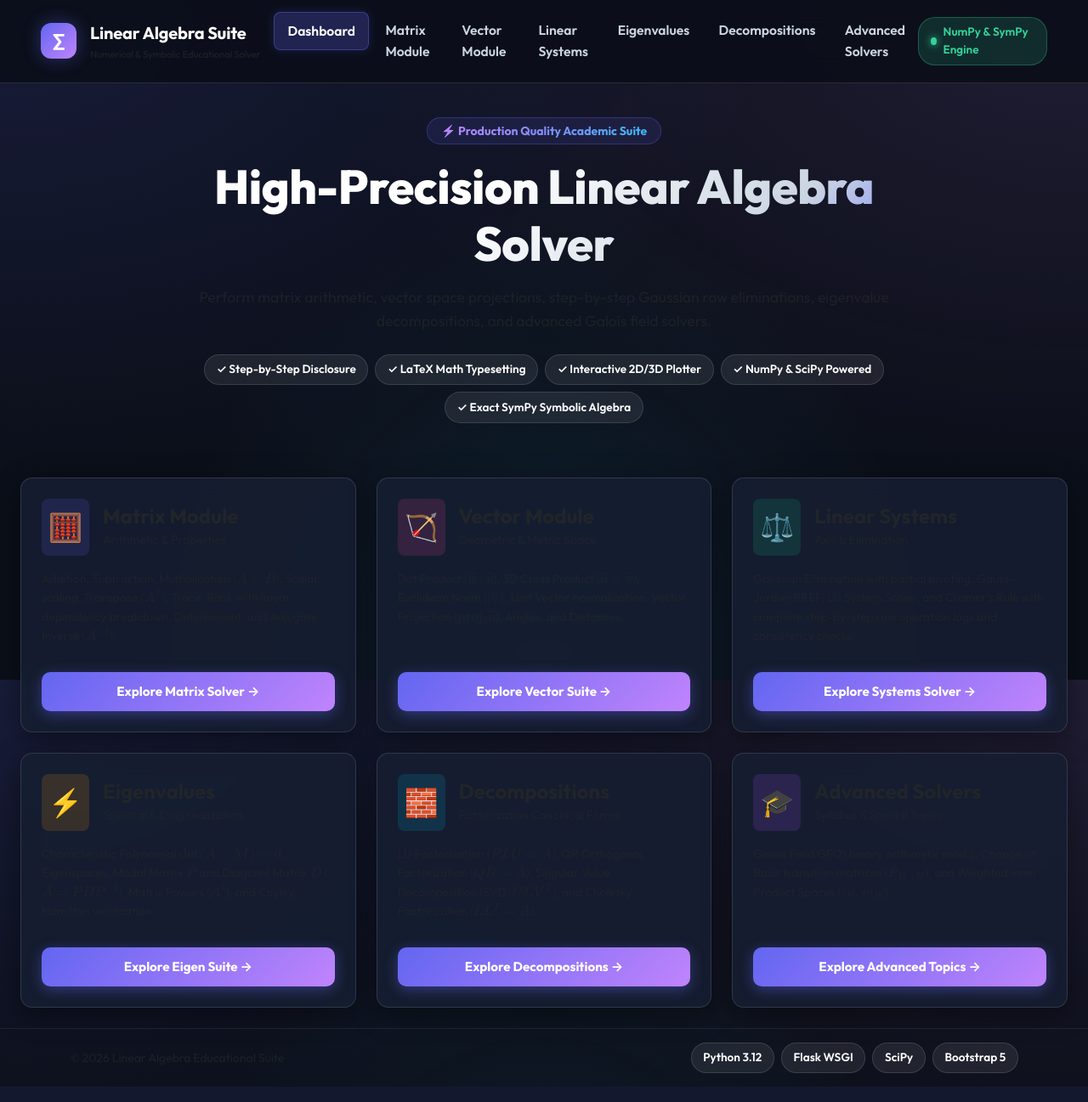
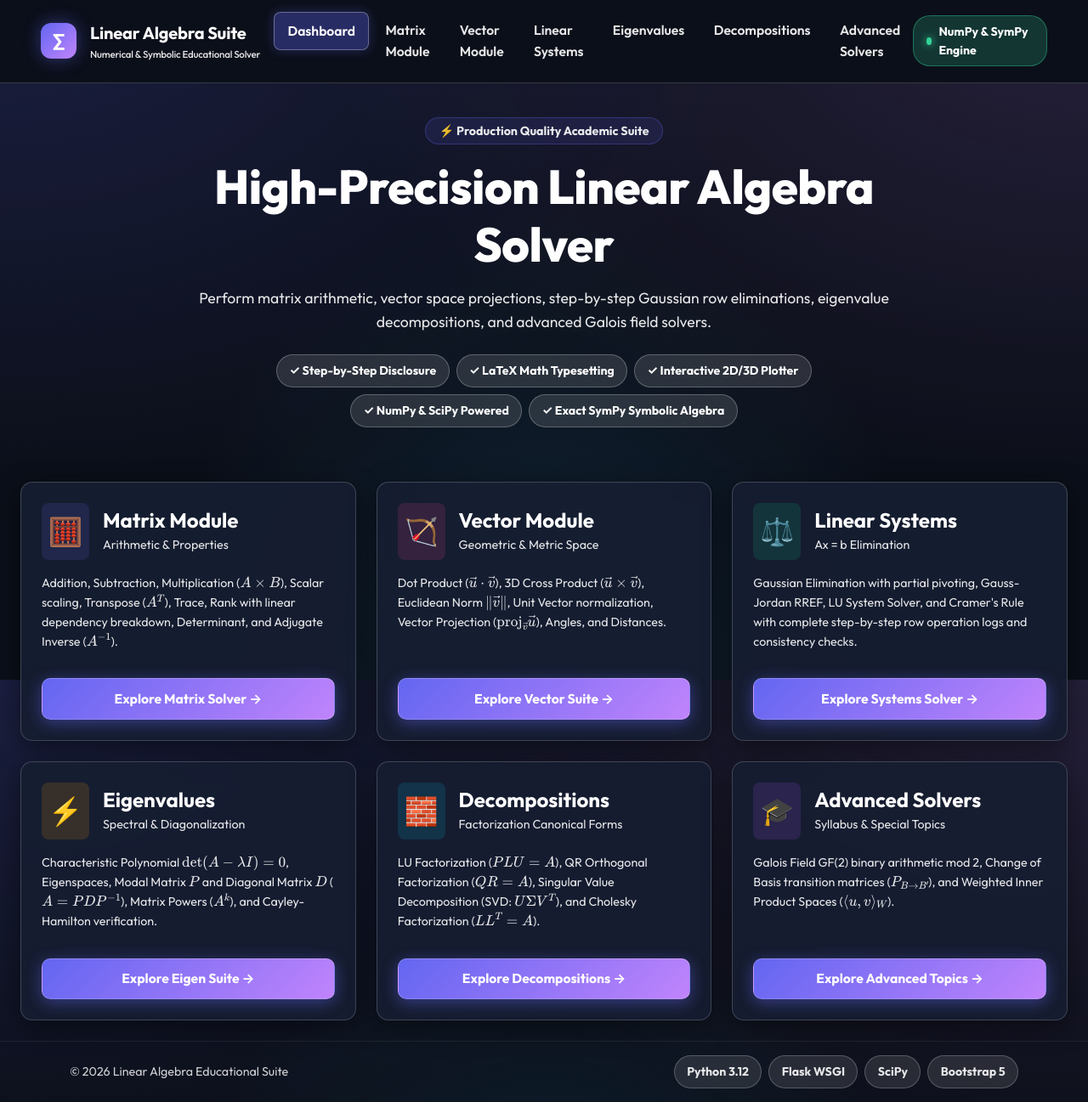
Before and after one commit to anujtiwari1427/linear-algebra-solver, a Flask app: page / in a window 1280 px wide. Shown: the whole page at 85% size. Run offline with Flask 3, Linux system fonts and the light colour scheme; parts of the project's set-up code (start-up, migrations or seed data) failed here and were passed over; some libraries are stand-ins or nearby versions.

Commit message:
Update all text elements to high-contrast white color

```diff
--- a/static/css/style.css
+++ b/static/css/style.css
@@ -1,29 +1,29 @@
 /* ==========================================================================
-   Linear Algebra Educational Suite - High Readability & Dark Theme UI
+   Linear Algebra Educational Suite - Pure White Text & High Contrast UI
    ========================================================================== */
 
 @import url('https://fonts.googleapis.com/css2?family=Fira+Code:wght@500;600;700&family=Inter:wght@400;500;600;700;800&family=Outfit:wght@400;500;600;700;800&display=swap');
 
 :root {
     --bg-main: #0b0f19;
-    --bg-card: rgba(22, 30, 49, 0.88);
-    --bg-card-hover: rgba(30, 41, 66, 0.95);
-    --glass-border: rgba(255, 255, 255, 0.12);
+    --bg-card: rgba(22, 30, 49, 0.92);
+    --bg-card-hover: rgba(30, 41, 66, 0.98);
+    --glass-border: rgba(255, 255, 255, 0.18);
 
-    /* High Contrast Palette */
+    /* Palette Accents */
     --primary: #6366f1;
     --primary-light: #818cf8;
-    --primary-glow: rgba(99, 102, 241, 0.4);
+    --primary-glow: rgba(99, 102, 241, 0.45);
     --accent-purple: #c084fc;
     --accent-pink: #f472b6;
     --accent-cyan: #38bdf8;
     --accent-emerald: #34d399;
     --accent-amber: #fbbf24;
 
-    /* High Contrast Typography Colors */
+    /* ALL TEXT WHITE */
     --text-primary: #ffffff;
-    --text-secondary: #cbd5e1;
-    --text-muted: #94a3b8;
+    --text-secondary: #ffffff;
+    --text-muted: #ffffff;
 
     --font-sans: 'Outfit', 'Inter', system-ui, -apple-system, sans-serif;
     --font-mono: 'Fira Code', monospace;
@@ -33,22 +33,33 @@
     --radius-lg: 20px;
 }
 
+/* Force All Elements to Pure White Text */
+*, *::before, *::after, body, p, span, div, h1, h2, h3, h4, h5, h6, label, td, th, input, button, select, a, small, code, pre {
+    color: #ffffff !important;
+}
+
 body {
     background-color: var(--bg-main);
     background-image:
-        radial-gradient(at 0% 0%, rgba(99, 102, 241, 0.15) 0px, transparent 50%),
-        radial-gradient(at 100% 0%, rgba(192, 132, 252, 0.12) 0px, transparent 50%),
-        radial-gradient(at 50% 100%, rgba(56, 189, 248, 0.1) 0px, transparent 50%);
+        radial-gradient(at 0% 0%, rgba(99, 102, 241, 0.18) 0px, transparent 50%),
+        radial-gradient(at 100% 0%, rgba(192, 132, 252, 0.15) 0px, transparent 50%),
+        radial-gradient(at 50% 100%, rgba(56, 189, 248, 0.12) 0px, transparent 50%);
     background-attachment: fixed;
-    color: var(--text-primary);
+    color: #ffffff !important;
     font-family: var(--font-sans);
-    font-size: 1rem;
+    font-size: 1.02rem;
     line-height: 1.6;
     min-height: 100vh;
     display: flex;
     flex-direction: column;
     -webkit-font-smoothing: antialiased;
     -moz-osx-font-smoothing: grayscale;
+}
+
+/* Bootstrap Text Muted Override */
+.text-muted, .text-secondary, .small, small {
+    color: #ffffff !important;
+    opacity: 0.9;
 }
 
 /* Custom Scrollbar */
@@ -60,16 +71,16 @@ body {
     background: var(--bg-main);
 }
 ::-webkit-scrollbar-thumb {
-    background: #334155;
+    background: #475569;
     border-radius: 5px;
 }
 ::-webkit-scrollbar-thumb:hover {
-    background: #475569;
+    background: #64748b;
 }
 
 /* Navbar */
 .navbar-custom {
-    background: rgba(11, 15, 25, 0.92) !important;
+    background: rgba(11, 15, 25, 0.95) !important;
     backdrop-filter: blur(16px);
     -webkit-backdrop-filter: blur(16px);
     border-bottom: 1px solid var(--glass-border);
@@ -83,7 +94,7 @@ body {
     width: 42px;
     height: 42px;
     background: linear-gradient(135deg, var(--primary), var(--accent-purple));
-    color: #ffffff;
+    color: #ffffff !important;
     border-radius: 12px;
     font-weight: 800;
     font-size: 1.35rem;
@@ -91,46 +102,46 @@ body {
 }
 
 .navbar-brand {
-    font-weight: 700;
-    font-size: 1.25rem;
+    font-weight: 800;
+    font-size: 1.3rem;
     color: #ffffff !important;
     letter-spacing: -0.2px;
 }
 
 .nav-link {
-    color: var(--text-secondary) !important;
+    color: #ffffff !important;
     font-weight: 600;
     font-size: 0.98rem;
     padding: 0.55rem 0.95rem !important;
     border-radius: var(--radius-sm);
     transition: all 0.2s ease;
+    opacity: 0.9;
 }
 
 .nav-link:hover {
     color: #ffffff !important;
-    background: rgba(255, 255, 255, 0.08);
+    background: rgba(255, 255, 255, 0.12);
+    opacity: 1;
 }
 
 .nav-link.active {
     color: #ffffff !important;
-    background: rgba(99, 102, 241, 0.25) !important;
-    border: 1px solid rgba(99, 102, 241, 0.4);
-    box-shadow: 0 0 12px rgba(99, 102, 241, 0.2);
+    background: rgba(99, 102, 241, 0.35) !important;
+    border: 1px solid rgba(255, 255, 255, 0.3);
+    box-shadow: 0 0 14px rgba(99, 102, 241, 0.3);
+    opacity: 1;
 }
 
-/* Hero & Typography */
+/* Hero Titles */
 .text-gradient {
-    background: linear-gradient(135deg, #ffffff 40%, #cbd5e1 80%, var(--primary-light) 100%);
-    -webkit-background-clip: text;
-    -webkit-text-fill-color: transparent;
+    color: #ffffff !important;
     font-weight: 800;
     letter-spacing: -0.5px;
 }
 
 .text-gradient-accent {
-    background: linear-gradient(135deg, var(--accent-purple), var(--primary-light), var(--accent-cyan));
-    -webkit-background-clip: text;
-    -webkit-text-fill-color: transparent;
+    color: #ffffff !important;
+    font-weight: 700;
 }
 
 /* Glassmorphism Cards */
@@ -140,22 +151,22 @@ body {
     -webkit-backdrop-filter: blur(12px);
     border: 1px solid var(--glass-border);
     border-radius: var(--radius-md);
-    box-shadow: 0 8px 32px 0 rgba(0, 0, 0, 0.4);
+    box-shadow: 0 8px 32px 0 rgba(0, 0, 0, 0.45);
     transition: all 0.25s ease;
 }
 
 .card-custom:hover {
-    border-color: rgba(255, 255, 255, 0.22);
-    box-shadow: 0 12px 40px 0 rgba(0, 0, 0, 0.5);
+    border-color: rgba(255, 255, 255, 0.3);
+    box-shadow: 0 12px 40px 0 rgba(0, 0, 0, 0.55);
 }
 
 .card-header-custom {
     background: transparent;
     border-bottom: 1px solid var(--glass-border);
     padding: 1.2rem 1.5rem;
-    font-weight: 700;
-    font-size: 1.1rem;
-    color: #ffffff;
+    font-weight: 800;
+    font-size: 1.15rem;
+    color: #ffffff !important;
     display: flex;
     align-items: center;
     justify-content: space-between;
@@ -174,7 +185,7 @@ body {
     position: absolute;
     top: 0; bottom: 0;
     width: 12px;
-    border: 2.5px solid var(--primary-light);
+    border: 2.5px solid #ffffff;
 }
 
 .matrix-bracket::before {
@@ -195,61 +206,61 @@ body {
 }
 
 .matrix-cell-input {
-    width: 76px;
-    height: 48px;
+    width: 78px;
+    height: 50px;
     text-align: center;
-    background-color: rgba(11, 15, 25, 0.95);
-    border: 1.5px solid #475569;
-    color: #ffffff;
+    background-color: rgba(11, 15, 25, 0.98);
+    border: 1.5px solid #64748b;
+    color: #ffffff !important;
     font-family: var(--font-mono);
-    font-size: 1.05rem;
+    font-size: 1.1rem;
     font-weight: 700;
     border-radius: var(--radius-sm);
     transition: all 0.2s ease;
 }
 
 .matrix-cell-input:focus {
-    border-color: var(--primary-light);
-    background-color: rgba(22, 30, 49, 1);
-    box-shadow: 0 0 14px var(--primary-glow);
+    border-color: #ffffff;
+    background-color: rgba(30, 41, 66, 1);
+    box-shadow: 0 0 16px rgba(255, 255, 255, 0.4);
     outline: none;
-    color: #ffffff;
+    color: #ffffff !important;
 }
 
 /* Operation Action Buttons */
 .btn-action {
     background: linear-gradient(135deg, var(--primary), var(--accent-purple));
-    color: #ffffff;
-    border: none;
+    color: #ffffff !important;
+    border: 1px solid rgba(255, 255, 255, 0.2);
     font-weight: 700;
-    font-size: 0.95rem;
-    padding: 0.7rem 1.4rem;
+    font-size: 0.98rem;
+    padding: 0.72rem 1.45rem;
     border-radius: 10px;
-    box-shadow: 0 4px 16px var(--primary-glow);
+    box-shadow: 0 4px 18px var(--primary-glow);
     transition: all 0.25s ease;
 }
 
 .btn-action:hover {
     transform: translateY(-2px);
-    box-shadow: 0 6px 22px rgba(192, 132, 252, 0.5);
-    color: #ffffff;
+    box-shadow: 0 6px 24px rgba(192, 132, 252, 0.55);
+    color: #ffffff !important;
 }
 
 .btn-preset {
-    background: rgba(255, 255, 255, 0.08);
-    border: 1px solid var(--glass-border);
-    color: #ffffff;
-    font-size: 0.88rem;
+    background: rgba(255, 255, 255, 0.12);
+    border: 1px solid rgba(255, 255, 255, 0.25);
+    color: #ffffff !important;
+    font-size: 0.9rem;
     font-weight: 600;
-    padding: 0.4rem 0.85rem;
+    padding: 0.45rem 0.9rem;
     border-radius: 6px;
     transition: all 0.2s ease;
 }
 
 .btn-preset:hover {
-    background: rgba(99, 102, 241, 0.3);
-    border-color: var(--primary-light);
-    color: #ffffff;
+    background: rgba(99, 102, 241, 0.4);
+    border-color: #ffffff;
+    color: #ffffff !important;
 }
 
 /* Result Display Section & Readability */
@@ -258,11 +269,12 @@ body {
     opacity: 0;
     transform: translateY(15px);
     transition: opacity 0.35s ease, transform 0.35s ease;
-    background: rgba(15, 22, 36, 0.95);
-    border: 1.5px solid rgba(99, 102, 241, 0.4);
+    background: rgba(15, 22, 36, 0.98);
+    border: 1.5px solid rgba(255, 255, 255, 0.3);
     border-radius: var(--radius-md);
-    box-shadow: 0 10px 35px rgba(0, 0, 0, 0.6);
-    padding: 1.5rem;
+    box-shadow: 0 10px 35px rgba(0, 0, 0, 0.7);
+    padding: 1.6rem;
+    color: #ffffff !important;
 }
 
 .result-card.active {
@@ -274,35 +286,34 @@ body {
 /* Step Timeline Nodes */
 .step-card {
     position: relative;
-    background: rgba(22, 30, 49, 0.85);
+    background: rgba(26, 36, 59, 0.95);
     border: 1px solid var(--glass-border);
     border-radius: var(--radius-sm);
-    padding: 1.1rem 1.35rem;
-    margin-bottom: 0.9rem;
-    border-left: 4px solid var(--primary-light);
-    color: var(--text-secondary);
-    font-size: 1.02rem;
+    padding: 1.15rem 1.4rem;
+    margin-bottom: 0.95rem;
+    border-left: 4px solid #ffffff;
+    color: #ffffff !important;
+    font-size: 1.05rem;
     line-height: 1.65;
 }
 
-.step-card strong {
-    color: #ffffff;
+.step-card * {
+    color: #ffffff !important;
 }
 
 .step-card:hover {
     border-left-color: var(--accent-purple);
-    background: rgba(30, 41, 66, 0.95);
-    color: #ffffff;
+    background: rgba(36, 50, 80, 0.98);
 }
 
 /* Badges & Metrics */
 .badge-tech {
-    background: rgba(255, 255, 255, 0.08);
-    border: 1px solid var(--glass-border);
-    color: #ffffff;
-    font-weight: 600;
-    font-size: 0.85rem;
-    padding: 0.4rem 0.85rem;
+    background: rgba(255, 255, 255, 0.12);
+    border: 1px solid rgba(255, 255, 255, 0.25);
+    color: #ffffff !important;
+    font-weight: 700;
+    font-size: 0.88rem;
+    padding: 0.45rem 0.9rem;
     border-radius: 20px;
 }
 
@@ -310,12 +321,12 @@ body {
     display: inline-flex;
     align-items: center;
     gap: 8px;
-    background: rgba(52, 211, 153, 0.15);
-    color: var(--accent-emerald);
-    border: 1px solid rgba(52, 211, 153, 0.3);
-    font-weight: 600;
-    font-size: 0.85rem;
-    padding: 0.35rem 0.85rem;
+    background: rgba(52, 211, 153, 0.2);
+    color: #ffffff !important;
+    border: 1px solid rgba(52, 211, 153, 0.4);
+    font-weight: 700;
+    font-size: 0.88rem;
+    padding: 0.4rem 0.9rem;
     border-radius: 20px;
 }
 
@@ -327,8 +338,8 @@ body {
     box-shadow: 0 0 10px var(--accent-emerald);
 }
 
-/* MathJax Output Styling High Readability */
-.mjx-chtml {
+/* MathJax Output Styling Pure White */
+.mjx-chtml, .mjx-math, .mjx-char {
     font-size: 125% !important;
     color: #ffffff !important;
     padding: 4px 0;
```
